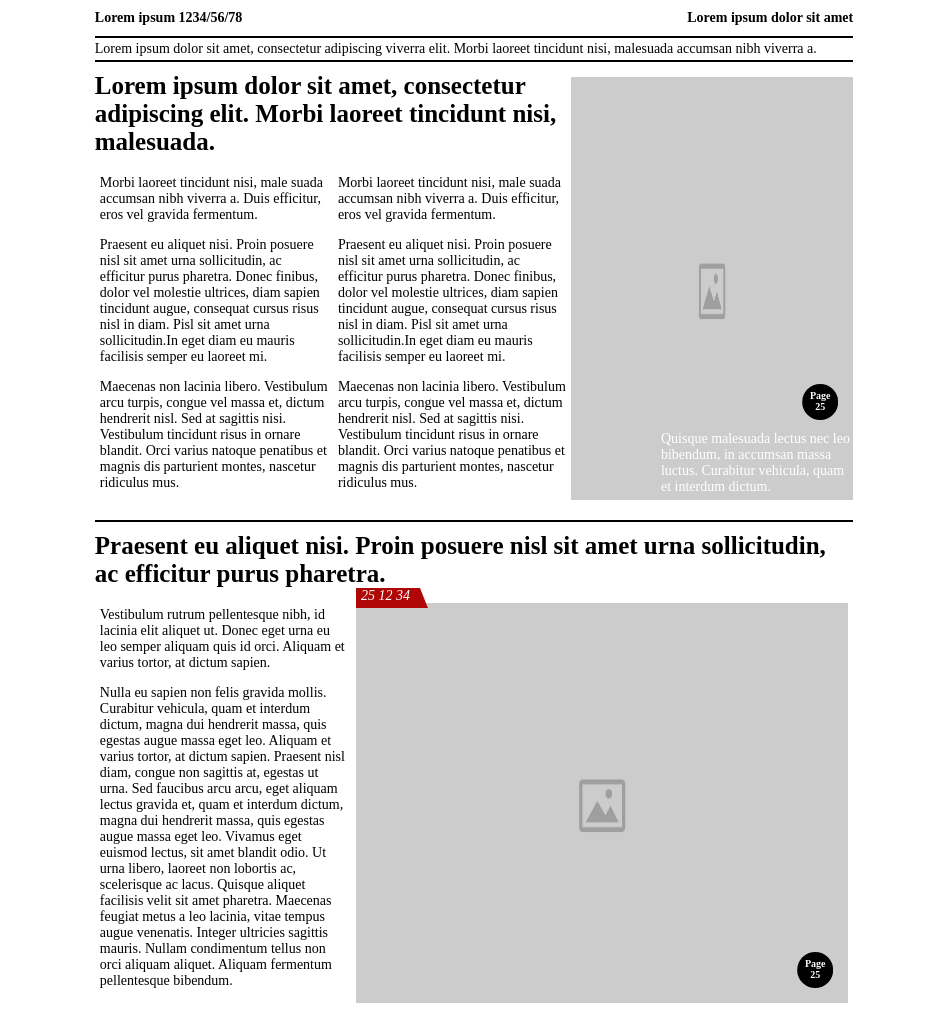
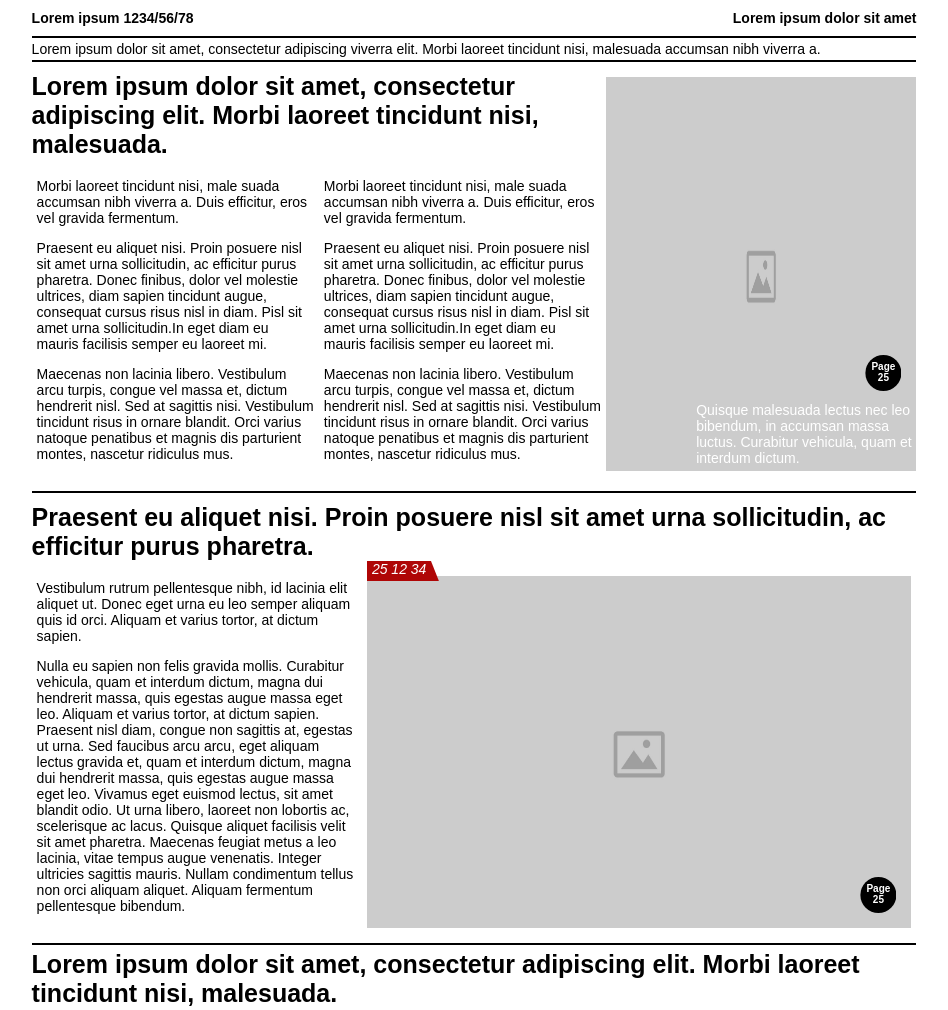
Before and after one commit to kavyaaa2/newspaper2, a plain HTML site: page index.html in a window 1280 px wide. Shown: the top 1010 px of the page, without its empty margins (166-1114 px from the left). Drawn offline with Linux system fonts and the light colour scheme.

Commit message:
Update page2.css

```diff
--- a/page2.css
+++ b/page2.css
@@ -1,8 +1,9 @@
 .main{
-    width: 60%;
-    margin-left: 20%;
-    margin-right: 20%;
+    width: 70%;
+    margin-left: 15%;
+    margin-right: 15%;
     font-size: 14px;
+    font-family: sans-serif,Verdana, Geneva, Tahoma;
 }
 .top{
     display:flex;
@@ -73,7 +74,7 @@
     margin-bottom: 10px;
 }
 .middle-img{
-    flex:2;
+    flex:1.7;
     padding:5px;
     margin-bottom: 10px;
     margin-top: 10px;
```
